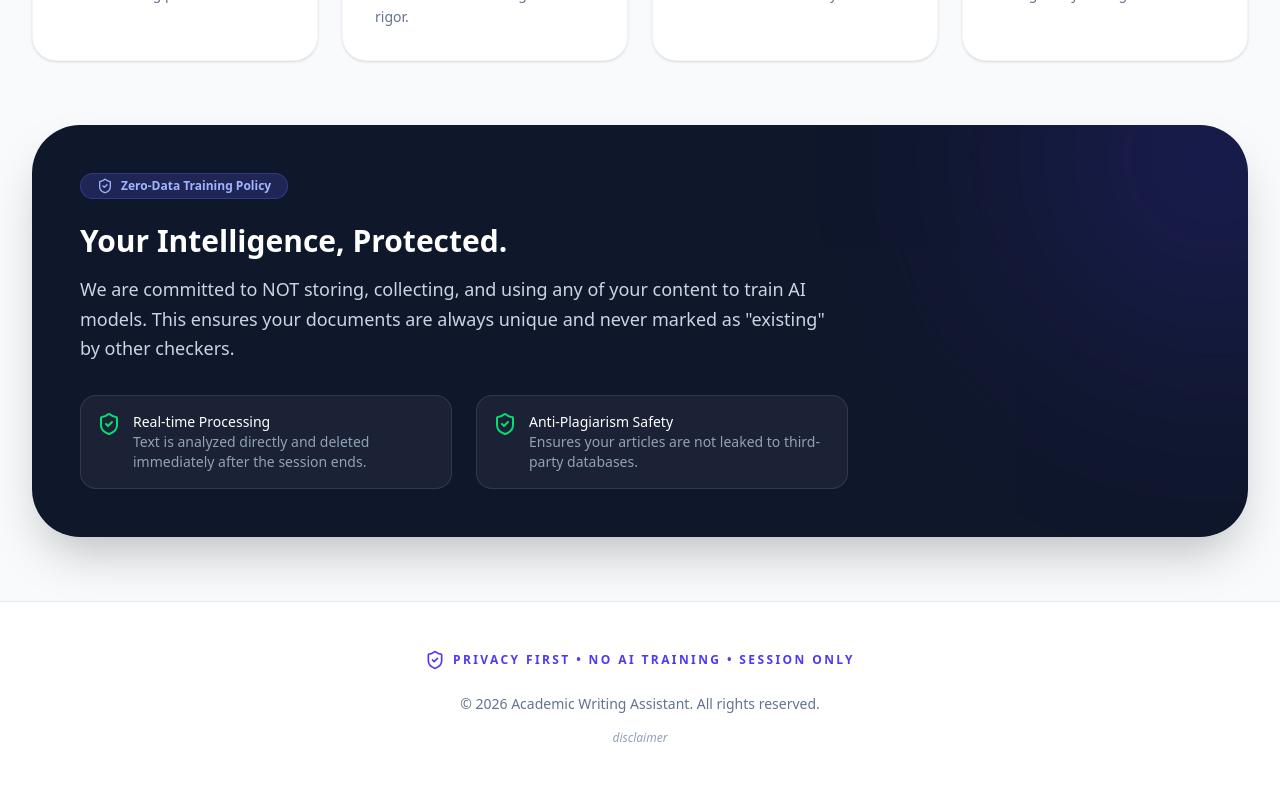
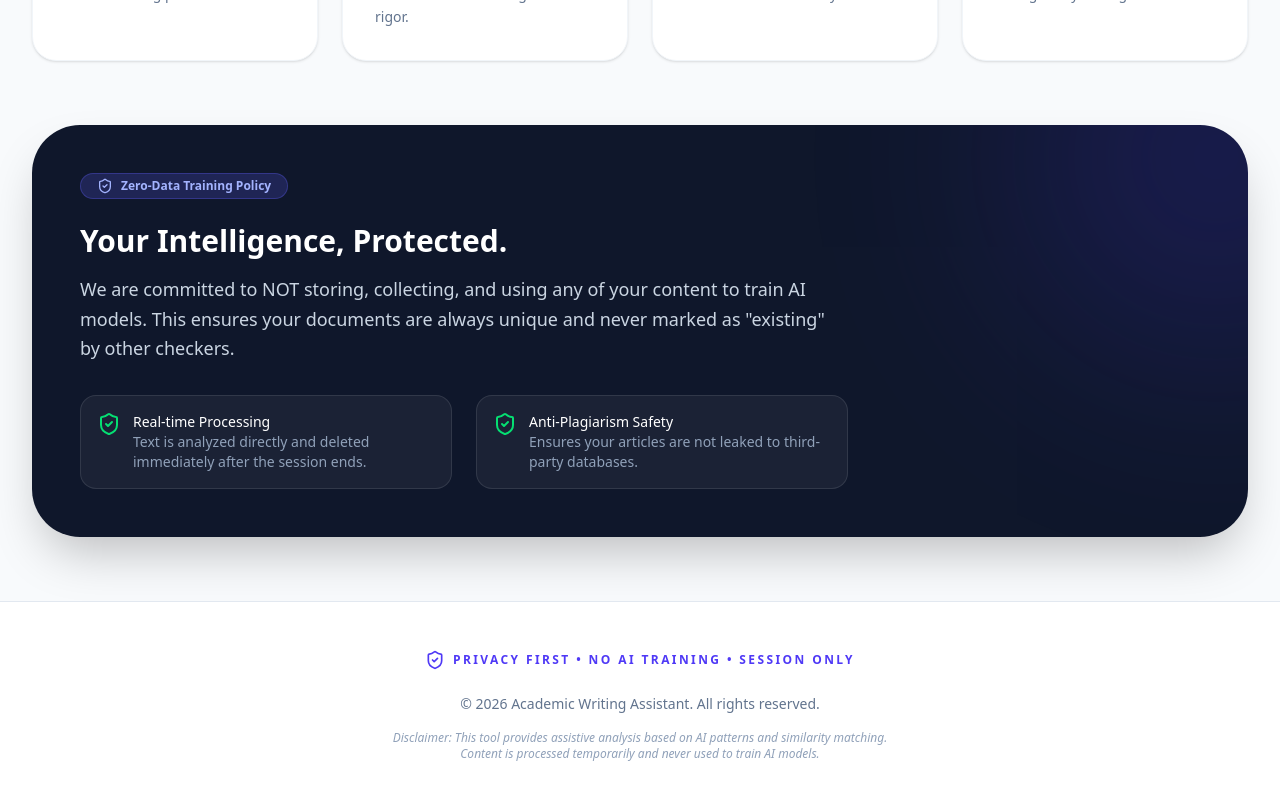
Before and after one commit to vohoanghaai/Academic-Writing-Assistant, a React (Vite) app: page / in a window 1280 px wide. Shown: the part 770-1570 px from the top of the page. Built offline with nearby package versions, Linux system fonts and the light colour scheme.

Commit message:
Update Layout.tsx

```diff
--- a/src/components/Layout.tsx
+++ b/src/components/Layout.tsx
@@ -260,7 +260,7 @@ export default function Layout({ children }: { children: ReactNode }) {
             {t('copyright')}
           </p>
           <p className="text-slate-400 text-xs mt-4 italic px-8 max-w-2xl mx-auto">
-            {t('disclaimer')}
+            {t('disclaimer1')}<br />{t('disclaimer2')}
           </p>
         </div>
       </footer>
```
